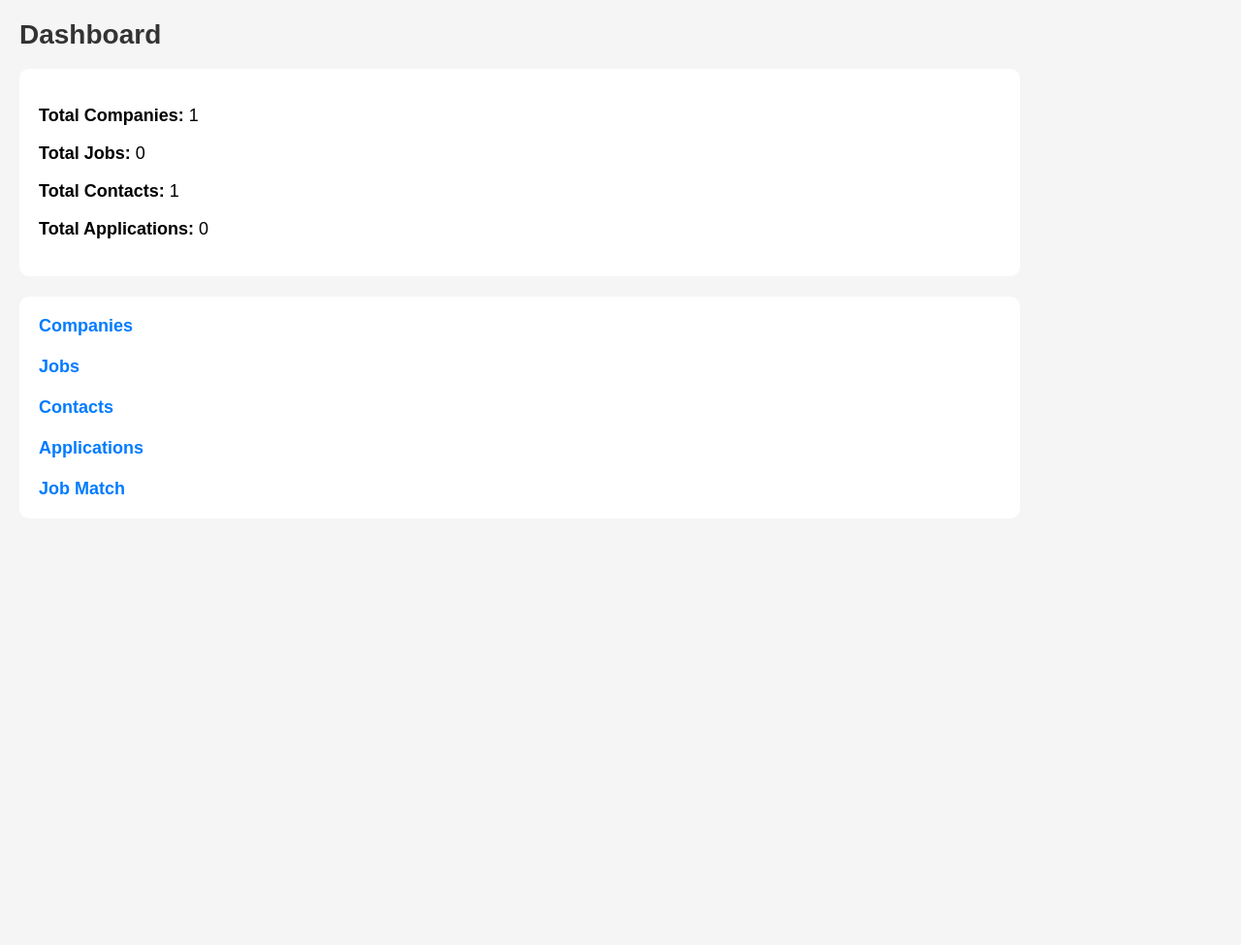
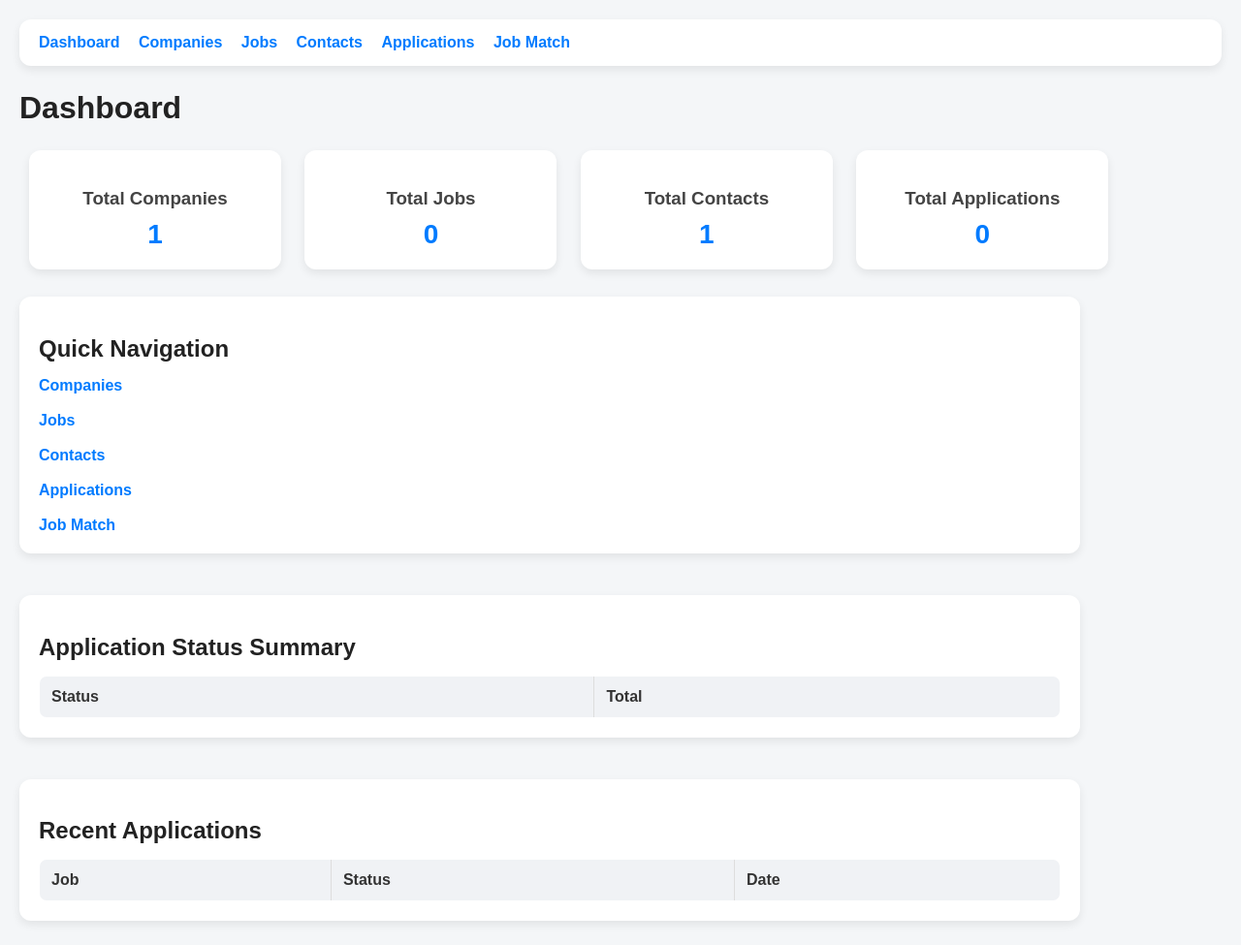
Before and after one commit to OliverOdicio/job-application-tracker, a Flask app: page / in a window 1280 px wide. Shown: the whole page at 97% size. Before the commit the page ends 510 px from the top, so only its background shows below. Run offline with Flask 3, Linux system fonts and the light colour scheme; tables that the repository leaves empty hold one stand-in row (values such as "Sample post"); data that the repository does not hold is empty.

Commit message:
Final project ready for submission

```diff
--- a/app.py
+++ b/app.py
@@ -17,6 +17,7 @@ def dashboard():
     conn = get_db_connection()
     cursor = conn.cursor(dictionary=True)
 
+    # Totals
     cursor.execute("SELECT COUNT(*) AS total FROM companies")
     companies = cursor.fetchone()["total"]
 
@@ -29,6 +30,24 @@ def dashboard():
     cursor.execute("SELECT COUNT(*) AS total FROM applications")
     applications = cursor.fetchone()["total"]
 
+    # 🔥 NEW 1: Application Status Summary
+    cursor.execute("""
+        SELECT status, COUNT(*) as count
+        FROM applications
+        GROUP BY status
+    """)
+    status_summary = cursor.fetchall()
+
+    # 🔥 NEW 2: Recent Applications
+    cursor.execute("""
+        SELECT applications.*, jobs.job_title
+        FROM applications
+        JOIN jobs ON applications.job_id = jobs.job_id
+        ORDER BY application_date DESC
+        LIMIT 5
+    """)
+    recent_apps = cursor.fetchall()
+
     conn.close()
 
     return render_template(
@@ -36,7 +55,9 @@ def dashboard():
         companies=companies,
         jobs=jobs,
         contacts=contacts,
-        applications=applications
+        applications=applications,
+        status_summary=status_summary,
+        recent_apps=recent_apps
     )
 
 @app.route("/companies")
--- a/static/style.css
+++ b/static/style.css
@@ -1,61 +1,128 @@
 body {
     font-family: Arial, sans-serif;
+    background-color: #f4f6f8;
     margin: 20px;
-    background-color: #f5f5f5;
-    font-size: 18px;
+    color: #333;
 }
 
-h1 {
-    color: #333;
-    font-size: 28px;
+h1, h2 {
+    color: #222;
+    margin-bottom: 15px;
+}
+
+.container {
+    background: white;
+    padding: 20px;
+    border-radius: 12px;
+    margin-bottom: 25px;
+    box-shadow: 0px 4px 10px rgba(0,0,0,0.08);
+    width: fit-content;
+    min-width: 85%;
+}
+
+table {
+    width: 100%;
+    border-collapse: collapse;
+    margin-top: 10px;
+    background: white;
+    border-radius: 8px;
+    overflow: hidden;
+}
+
+table, th, td {
+    border: 1px solid #ddd;
+}
+
+th {
+    background-color: #f0f2f5;
+    padding: 12px;
+    text-align: left;
+    font-weight: bold;
+}
+
+td {
+    padding: 12px;
 }
 
 a {
+    color: #007BFF;
     text-decoration: none;
-    color: #007BFF;
-    font-weight: bold;
+    font-weight: 600;
 }
 
 a:hover {
-    color: #0056b3;
+    text-decoration: underline;
 }
 
 button {
     background-color: #007BFF;
     color: white;
-    padding: 6px 10px;
     border: none;
-    border-radius: 5px;
+    padding: 10px 14px;
+    border-radius: 6px;
+    cursor: pointer;
+    font-weight: bold;
 }
 
 button:hover {
     background-color: #0056b3;
 }
 
-table {
-    border-collapse: collapse;
-    width: 80%;
-    background-color: white;
-    font-size: 16px;
+input, select {
+    padding: 10px;
+    width: 260px;
+    margin-top: 5px;
+    border: 1px solid #ccc;
+    border-radius: 6px;
+    font-size: 14px;
 }
 
-th, td {
-    border: 1px solid #ccc;
-    padding: 8px;
-    text-align: left;
+form {
+    margin-top: 15px;
 }
 
-tr:nth-child(even) {
-    background-color: #f2f2f2;
+.card {
+    display: inline-block;
+    width: 220px;
+    background: white;
+    margin: 10px;
+    padding: 20px;
+    border-radius: 12px;
+    text-align: center;
+    box-shadow: 0px 4px 10px rgba(0,0,0,0.08);
+    vertical-align: top;
 }
 
-th {
-    background-color: #e0e0e0;
+.card h3 {
+    margin-bottom: 10px;
+    color: #444;
 }
 
-.container {
-    background-color: white;
-    padding: 20px;
-    border-radius: 10px;
-    width: 80%;
+.card p {
+    font-size: 28px;
+    font-weight: bold;
+    color: #007BFF;
+    margin: 0;
 }
+
+.navbar {
+    background: white;
+    padding: 15px 20px;
+    border-radius: 12px;
+    margin-bottom: 25px;
+    box-shadow: 0px 4px 10px rgba(0,0,0,0.08);
+}
+
+.navbar a {
+    margin-right: 15px;
+    font-weight: bold;
+}
+
+.quick-links ul {
+    list-style-type: none;
+    padding-left: 0;
+}
+
+.quick-links li {
+    margin-bottom: 10px;
+}
--- a/templates/dashboard.html
+++ b/templates/dashboard.html
@@ -1,22 +1,100 @@
-<link rel="stylesheet" href="{{ url_for('static', filename='style.css') }}">
+<!DOCTYPE html>
+<html>
+
+<head>
+    <title>Dashboard</title>
+    <link rel="stylesheet" href="{{ url_for('static', filename='style.css') }}">
+</head>
+
+<body>
+
+<!-- NAVBAR -->
+<div class="navbar">
+    <a href="/">Dashboard</a>
+    <a href="/companies">Companies</a>
+    <a href="/jobs">Jobs</a>
+    <a href="/contacts">Contacts</a>
+    <a href="/applications">Applications</a>
+    <a href="/job_match">Job Match</a>
+</div>
 
 <h1>Dashboard</h1>
 
-<div class="container">
+<div>
+    <div class="card">
+        <h3>Total Companies</h3>
+        <p>{{ companies }}</p>
+    </div>
 
-    <p><strong>Total Companies:</strong> {{ companies }}</p>
-    <p><strong>Total Jobs:</strong> {{ jobs }}</p>
-    <p><strong>Total Contacts:</strong> {{ contacts }}</p>
-    <p><strong>Total Applications:</strong> {{ applications }}</p>
+    <div class="card">
+        <h3>Total Jobs</h3>
+        <p>{{ jobs }}</p>
+    </div>
 
+    <div class="card">
+        <h3>Total Contacts</h3>
+        <p>{{ contacts }}</p>
+    </div>
+
+    <div class="card">
+        <h3>Total Applications</h3>
+        <p>{{ applications }}</p>
+    </div>
 </div>
 
 <br>
 
-<div class="container">
+<div class="container quick-links">
+    <h2>Quick Navigation</h2>
+
     <a href="/companies">Companies</a><br><br>
     <a href="/jobs">Jobs</a><br><br>
     <a href="/contacts">Contacts</a><br><br>
     <a href="/applications">Applications</a><br><br>
     <a href="/job_match">Job Match</a>
 </div>
+
+<br>
+
+<div class="container">
+    <h2>Application Status Summary</h2>
+
+    <table>
+        <tr>
+            <th>Status</th>
+            <th>Total</th>
+        </tr>
+
+        {% for item in status_summary %}
+        <tr>
+            <td>{{ item.status }}</td>
+            <td>{{ item.count }}</td>
+        </tr>
+        {% endfor %}
+    </table>
+</div>
+
+<br>
+
+<div class="container">
+    <h2>Recent Applications</h2>
+
+    <table>
+        <tr>
+            <th>Job</th>
+            <th>Status</th>
+            <th>Date</th>
+        </tr>
+
+        {% for app in recent_apps %}
+        <tr>
+            <td>{{ app.job_title }}</td>
+            <td>{{ app.status }}</td>
+            <td>{{ app.application_date }}</td>
+        </tr>
+        {% endfor %}
+    </table>
+</div>
+
+</body>
+</html>
```
Also changed, not shown: database.py (added, +9 -0 lines), README.md.
